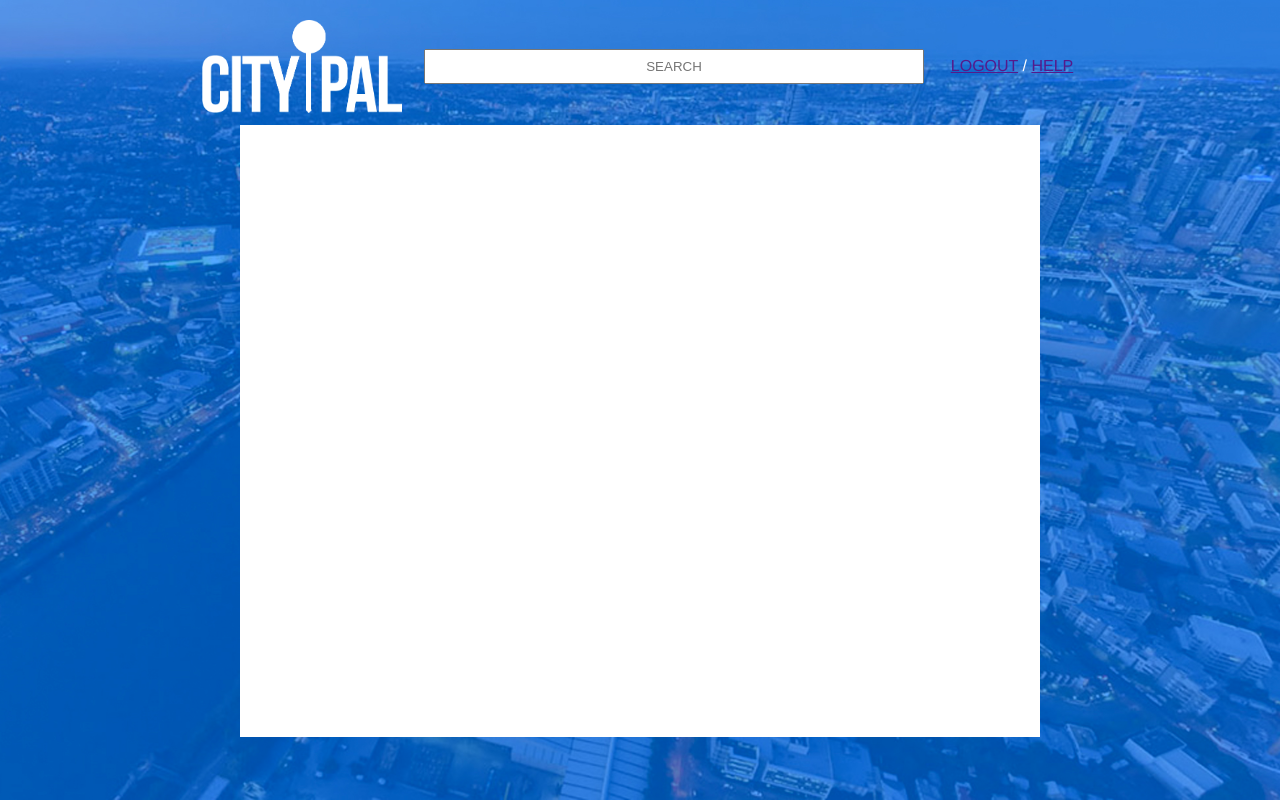
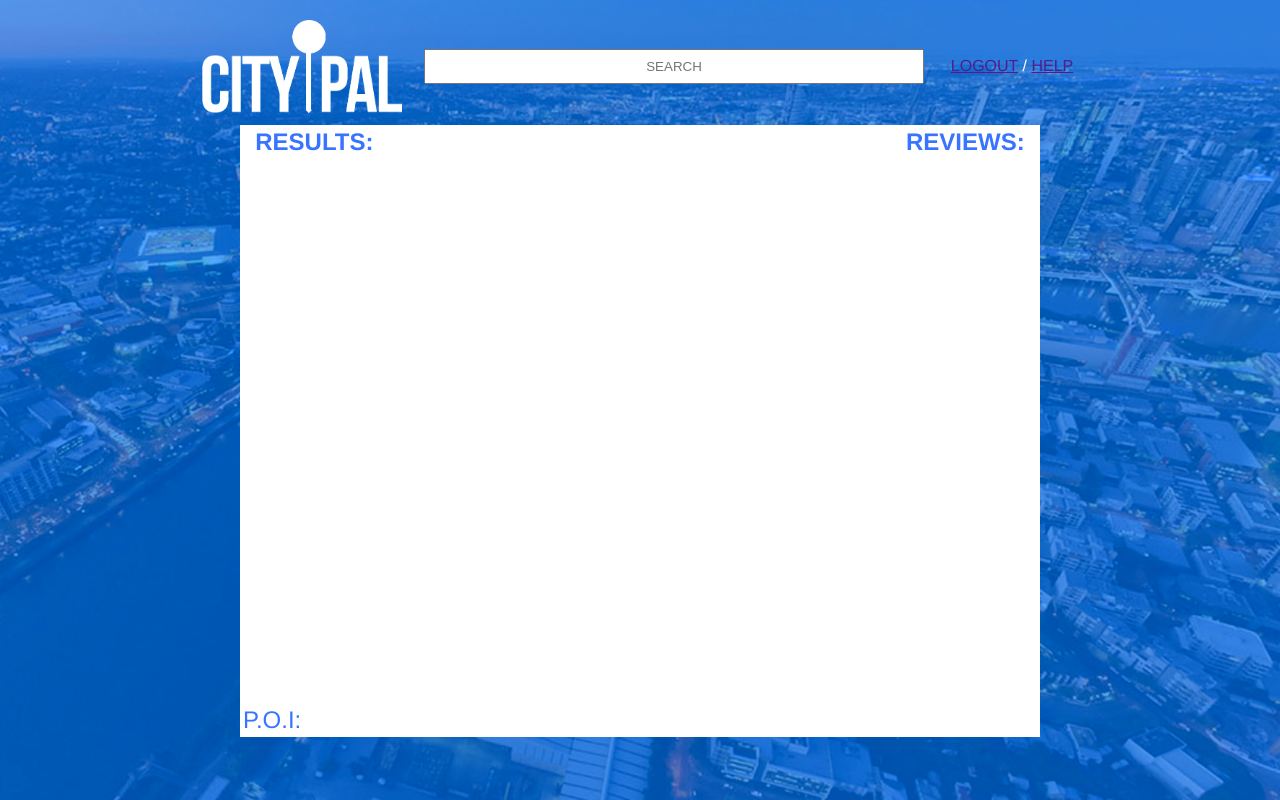
Before and after one commit to jakuv/seventy-three, a Django app: page /citypalapplication/ in a window 1280 px wide. Run offline with Django 3.2, Linux system fonts and the light colour scheme.

Commit message:
fixed color

```diff
--- a/CityPalApp/citypalapplication/templates/landingpage/home.html
+++ b/CityPalApp/citypalapplication/templates/landingpage/home.html
@@ -33,13 +33,13 @@
 	<table id="results" align="center" width="800" bgcolor="#FFFFFF">
 		<tr>
 			<th align="center">
-			<font size="5"><p style="color:white;">RESULTS:</p></font>
+			<font size="5"><p style="color:#3874ff;">RESULTS:</p></font>
 			</th>
 			<th align="center" width="500">
 			<!-- Space for the map -->
 			</th>
 			<th align="center">
-			<font size="5"><p style="color:white;">REVIEWS:</p></font>
+			<font size="5"><p style="color:#3874ff;">REVIEWS:</p></font>
 			</th>
 		</tr>
 		<tr>
@@ -53,7 +53,7 @@
 		<table id="poi" align="center" width="800" bgcolor="#ffffff">
 		<tr>
 			<td align="left">
-			<font size="5"><p style="color:white;">P.O.I:</p></font>
+			<font size="5"><p style="color:#3874ff;">P.O.I:</p></font>
 			</td>
 		</tr>
 	</table>
```
